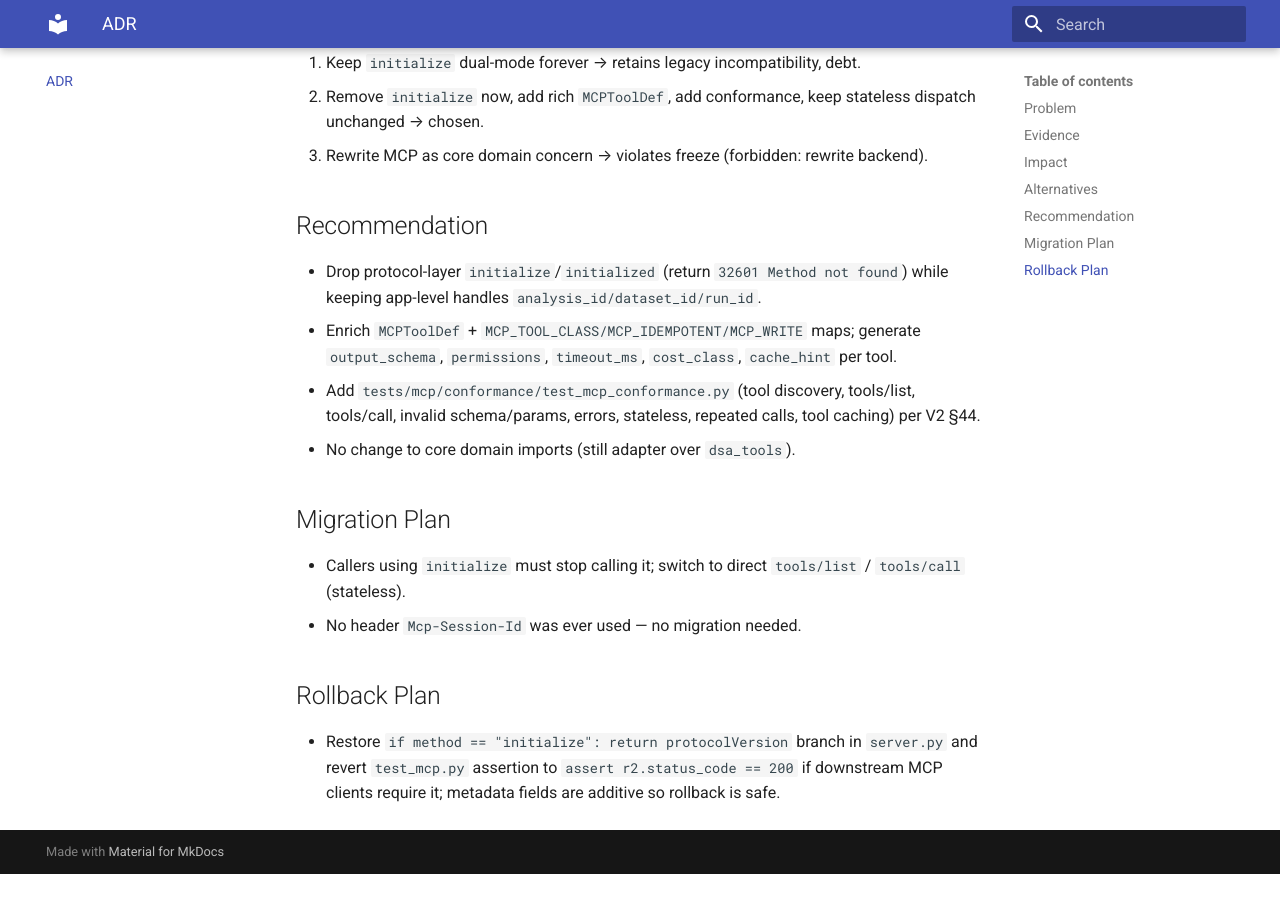
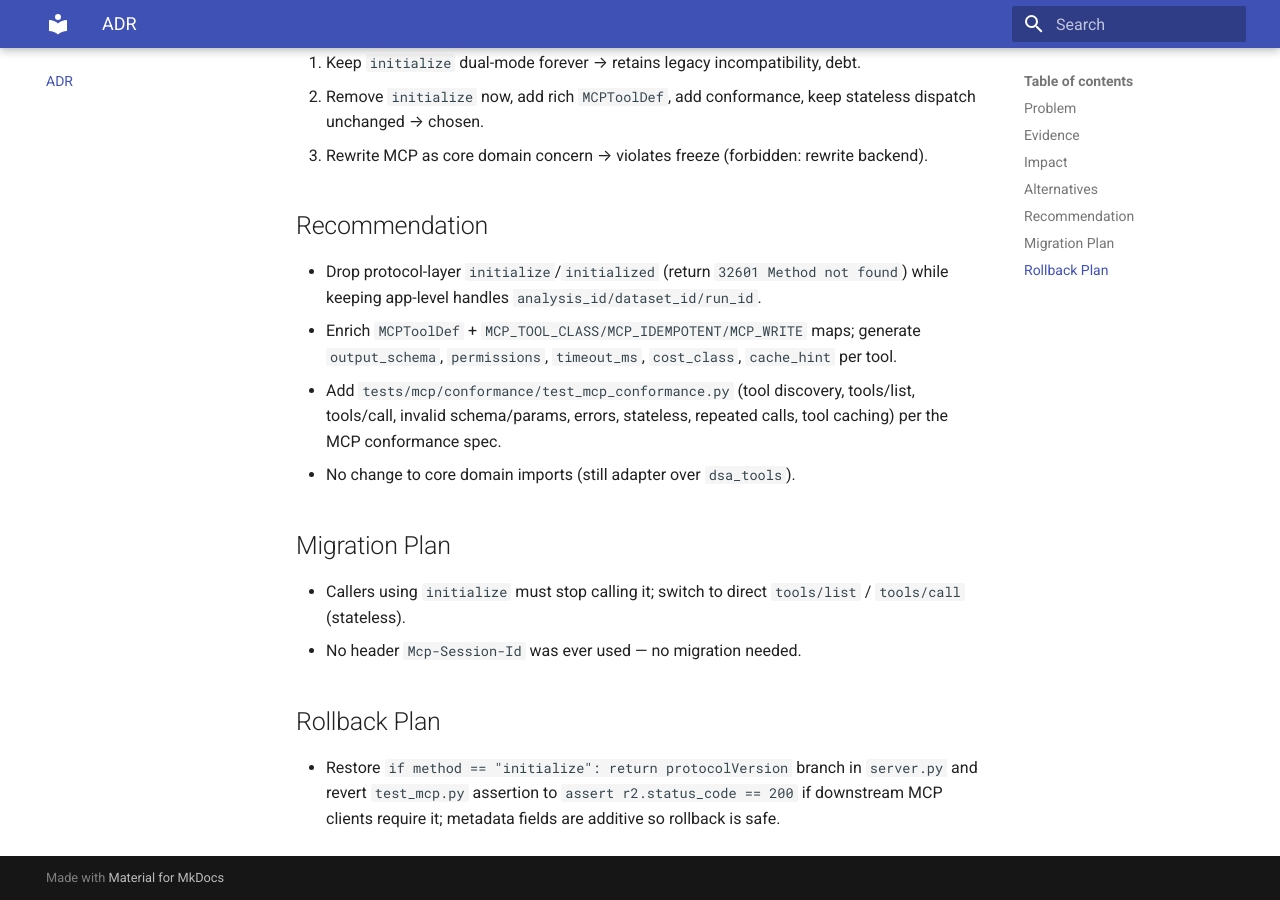
Before and after one commit to Jackxiaozhiren/data-science-agent, an MkDocs documentation site: the page built from docs/ADR/ADR-001-mcp-2026-07-28-stateless-core.md, in a window 1280 px wide and 900 px high, scrolled down 940 px. Built offline with MkDocs 1.6.1 and Material for MkDocs 9.7.7, drawn with Linux system fonts in a browser that asks for light colours; before the commit the page ends 1814 px from its top, so only the background shows below that.

```diff
--- a/docs/ADR/ADR-001-mcp-2026-07-28-stateless-core.md
+++ b/docs/ADR/ADR-001-mcp-2026-07-28-stateless-core.md
@@ -27,7 +27,7 @@ Non-compliance would break clients speaking MCP 2026-07-28; `--limit 50` still 5
 
 - Drop protocol-layer `initialize`/`initialized` (return `32601 Method not found`) while keeping app-level handles `analysis_id/dataset_id/run_id`.
 - Enrich `MCPToolDef` + `MCP_TOOL_CLASS/MCP_IDEMPOTENT/MCP_WRITE` maps; generate `output_schema`, `permissions`, `timeout_ms`, `cost_class`, `cache_hint` per tool.
-- Add `tests/mcp/conformance/test_mcp_conformance.py` (tool discovery, tools/list, tools/call, invalid schema/params, errors, stateless, repeated calls, tool caching) per V2 §44.
+- Add `tests/mcp/conformance/test_mcp_conformance.py` (tool discovery, tools/list, tools/call, invalid schema/params, errors, stateless, repeated calls, tool caching) per the MCP conformance spec.
 - No change to core domain imports (still adapter over `dsa_tools`).
 
 ## Migration Plan
```
Also changed, not shown: CONTRIBUTING.md (+3 -3 lines).
